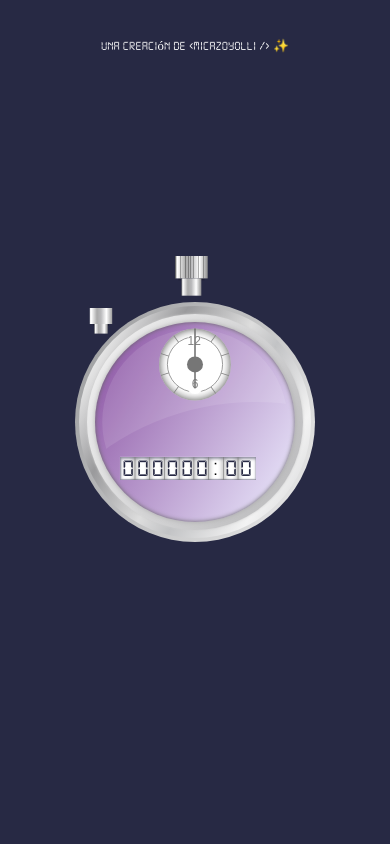
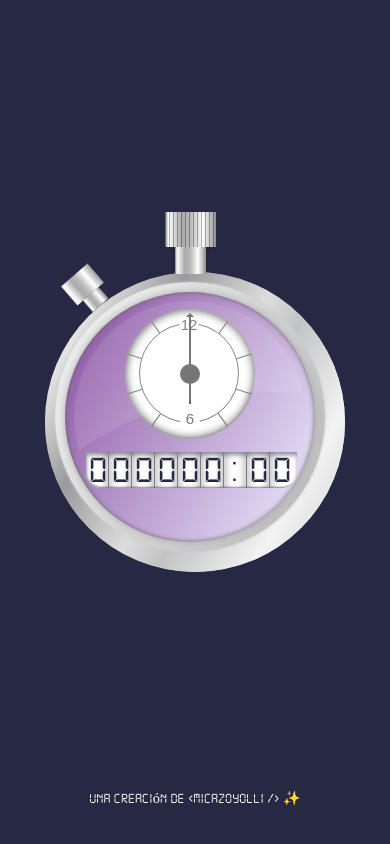
Before and after one commit to micazoyolli/cronometro, a website built with Vite: page index.html in a window 390 px wide. Built offline with nearby package versions, Linux system fonts and the light colour scheme.

Commit message:
fix(): mobile

```diff
--- a/index.html
+++ b/index.html
@@ -3,11 +3,13 @@
   <head>
     <meta charset="UTF-8" />
     <link rel="icon" type="image/x-icon" href="/assets/favicon.ico" />
-    <meta name="theme-color" content="#303d4e" />
+    <meta name="viewport" content="width=device-width, initial-scale=1.0" />
+    <meta name="theme-color" content="#272944" />
     <link rel="manifest" href="/manifest.json" />
     <title>Cronómetro Digital | <micazoyolli /></title>
   </head>
   <body>
+    <main class="content">
       <section class="wrapper-timer">
         <div class="timer-front">
           <!-- Botones -->
@@ -43,6 +45,7 @@
       <footer class="footer">
         Una creación de <a href="https://nadia.dev" target="_blank">&lt;micazoyolli /&gt; ✨</a>
       </footer>
+    </main>
 
     <script type="module" src="/src/main.js"></script>
   </body>
--- a/src/styles/abstracts/_variables.scss
+++ b/src/styles/abstracts/_variables.scss
@@ -8,7 +8,6 @@ $color-clock-detail: #cccccc;
 $color-dark-gray: #666666;
 $color-display-line: #7e7e7e;
 $color-display-shadow: #888899;
-$color-font-dark: #2c2c2c;
 $color-font-light: #ffffff;
 $color-highlight: #97989a;
 $color-line: #777777;
@@ -19,8 +18,6 @@ $color-text-shadow: #333333;
 $font-family-base: 'DsDigital';
 
 // 📏 Espaciado
-$spacing-lg: 2rem;
-$spacing-md: 1rem;
 $spacing-sm: 0.5rem;
 $margin-left-btn: -30px;
 $margin-left-center: -1px;
@@ -38,7 +35,6 @@ $shadow-text: 0 0 7px $color-text-shadow, 0 0 7px $color-text-shadow;
 
 // 📐 Tamaños
 $size-font-lg: 2.375rem;
-$size-font-md: 1rem;
 $size-font-sm: 0.9rem;
 $size-number: 36px;
 $size-number-width: 23px;
--- a/src/styles/components/_buttons.scss
+++ b/src/styles/components/_buttons.scss
@@ -25,7 +25,7 @@
   left: 50%;
   margin-left: $margin-left-btn;
   position: absolute;
-  top: -66px;
+  top: -60px;
   width: 51px;
   z-index: 13;
 
@@ -50,7 +50,7 @@
   }
 
   &:active {
-    top: -55px;
+    top: -48px;
 
     &::after {
       content: '';
@@ -90,7 +90,7 @@
     #9e9e9e
   );
   height: 25px;
-  left: 10px;
+  left: 20px;
   margin: 0;
   top: 0;
   transform: rotate(-41deg);
@@ -104,8 +104,8 @@
   }
 
   &:active {
-    left: 13px;
-    top: 4px;
+    left: 20px;
+    top: 6px;
 
     &::after {
       content: '';
@@ -193,24 +193,16 @@
 }
 
 .start:target ~ .timer-inner .timer-face .clock .arrow {
+  animation-duration: 60s;
+  animation-iteration-count: infinite;
   animation-name: timerArrow;
-  animation-duration: 60s;
   animation-timing-function: linear;
-  animation-iteration-count: infinite;
 }
 
 .pause:target ~ .timer-inner .timer-face .clock .arrow {
+  animation-duration: 60s;
+  animation-iteration-count: infinite;
   animation-name: timerArrow;
-  animation-duration: 60s;
+  animation-play-state: paused;
   animation-timing-function: linear;
-  animation-iteration-count: infinite;
-  animation-play-state: paused;
 }
-
-@media (max-width: 768px) {
-  .start,
-  .pause,
-  .stop {
-    transform: scale(0.8);
-  }
-}
--- a/src/styles/components/_clock.scss
+++ b/src/styles/components/_clock.scss
@@ -8,7 +8,7 @@
   left: 50%;
   overflow: hidden;
   position: absolute;
-  top: 8px;
+  top: 17px;
   transform: translateX(-50%);
   width: $size-clock;
 
@@ -117,17 +117,3 @@
     }
   }
 }
-
-@media (max-width: 768px) {
-  .clock {
-    height: 90px;
-    width: 90px;
-
-    &::before {
-      height: 70px;
-      width: 70px;
-      left: 10px;
-      top: 10px;
-    }
-  }
-}
--- a/src/styles/components/_footer.scss
+++ b/src/styles/components/_footer.scss
@@ -1,13 +1,16 @@
 @use '../abstracts/variables' as *;
 
 .footer {
+  background-color: $color-bg-dark;
+  bottom: 30px;
   color: $color-font-light;
   font-size: $size-font-sm;
-  margin-top: $spacing-lg;
+  left: 0;
   padding: $spacing-sm;
-  position: relative;
+  position: fixed;
   text-align: center;
   width: 100%;
+  z-index: 100;
 
   a {
     color: inherit;
@@ -18,9 +21,3 @@
     }
   }
 }
-
-@media (max-width: 768px) {
-  .footer {
-    font-size: 0.8rem;
-  }
-}
--- a/src/styles/components/_numbers.scss
+++ b/src/styles/components/_numbers.scss
@@ -2,12 +2,13 @@
 
 .timer {
   background: $color-background;
-  border-radius: 0 0 $radius-display $radius-display / 0 0 30px 30px;
+  border-radius: 0 0 $radius-display $radius-display;
   box-shadow: $shadow-timer;
+  color: $color-bg-dark;
   left: 20px;
   overflow: hidden;
   position: absolute;
-  top: 165px;
+  top: 160px;
   width: 212px;
 
   div {
@@ -85,10 +86,3 @@
     }
   }
 }
-
-@media (max-width: 768px) {
-  .timer {
-    transform: scale(0.8);
-    left: 10px;
-  }
-}
--- a/src/styles/components/_timer.scss
+++ b/src/styles/components/_timer.scss
@@ -10,11 +10,11 @@
 
 .wrapper-timer {
   background: linear-gradient(120deg, $color-highlight, $color-clock-base);
-  height: 300px;
+  height: min(90vw, 300px);
   left: 50%;
   top: 50%;
   transform: translate(-50%, -50%);
-  width: 300px;
+  width: min(90vw, 300px);
   z-index: 2;
 
   .timer-front,
@@ -30,10 +30,10 @@
       #f3f3f3 80%,
       #cacbcd
     );
-    height: 290px;
-    left: 5px;
-    top: 5px;
-    width: 290px;
+    height: 100%;
+    left: 0;
+    top: 0;
+    width: 100%;
   }
 
   .timer-inner {
@@ -66,9 +66,3 @@
     z-index: 20;
   }
 }
-
-@media (max-width: 768px) {
-  .wrapper-timer {
-    transform: translate(-50%, -50%) scale(0.8);
-  }
-}
--- a/src/styles/layout/_layout.scss
+++ b/src/styles/layout/_layout.scss
@@ -2,13 +2,19 @@
 
 html,
 body {
-  background-color: #272944;
+  background-color: $color-bg-dark;
+  color: $color-font-light;
+  display: flex;
+  flex-direction: column;
   font-family: $font-family-base;
   height: 100%;
+  justify-content: space-between;
   line-height: 1;
   margin: 0;
   padding: 0;
   width: 100%;
-  -moz-osx-font-smoothing: grayscale;
-  -webkit-font-smoothing: antialiased;
 }
+
+.content {
+  flex: 1 0 auto;
+}
```
Lines whose indentation alone changed are shown as unchanged.
